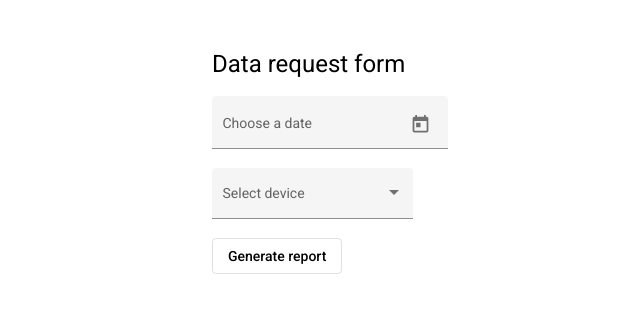
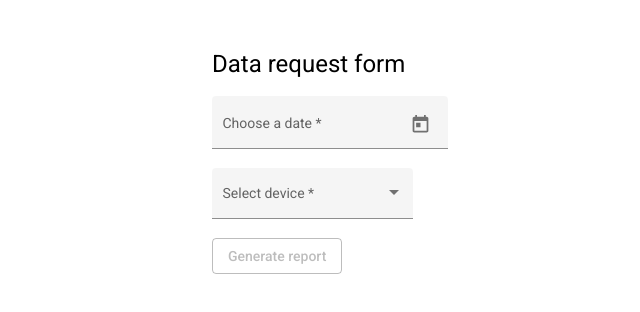
Before and after one commit to natali-gracia/ng-request-form, an Angular app: page / in a window 1280 px wide. Shown: the top 312 px of the page, without its empty margins (128-768 px from the left). Built offline with nearby package versions, Linux system fonts and the light colour scheme.

Commit message:
created device controller and generated request data

```diff
--- a/src/app/app.component.html
+++ b/src/app/app.component.html
@@ -2,7 +2,7 @@
   <form [formGroup]="form" (ngSubmit)="getReport()">
     <h1>Data request form</h1>
     <app-calendar [formParent]="form"></app-calendar>
-    <app-devices></app-devices>
-    <button mat-stroked-button type="submit">Generate report</button>
+    <app-devices [formParent]="form"></app-devices>
+    <button mat-stroked-button type="submit" [disabled]="form.invalid">Generate report</button>
   </form>
 </div>
--- a/src/app/app.component.ts
+++ b/src/app/app.component.ts
@@ -1,5 +1,5 @@
 import { Component, OnInit } from '@angular/core';
-import { FormControl, FormGroup } from '@angular/forms';
+import { FormControl, FormGroup, Validators } from '@angular/forms';
 
 @Component({
   selector: 'app-root',
@@ -13,12 +13,13 @@ export class AppComponent implements OnInit {
 
   ngOnInit() {
     this.form = new FormGroup({
-      date: new FormControl('')
+      date: new FormControl('', Validators.required),
+      device: new FormControl('', Validators.required)
     })
   }
 
   getReport() {
-    console.log('Report generated!', this.form)
+    const formData = {...this.form.value}
+    console.log('Form Data: ', formData);
   }
-
 }
--- a/src/app/devices/devices.component.html
+++ b/src/app/devices/devices.component.html
@@ -1,7 +1,7 @@
-<div>
+<div [formGroup]="formParent">
   <mat-form-field appearance="fill">
     <mat-label>Select device</mat-label>
-    <mat-select [(ngModel)]="selectedValue" name="device">
+    <mat-select formControlName="device">
       <mat-option *ngFor="let device of devices" [value]="device.value">
         {{ device.viewValue }}
       </mat-option>
--- a/src/app/devices/devices.component.ts
+++ b/src/app/devices/devices.component.ts
@@ -1,4 +1,5 @@
-import { Component, OnInit } from '@angular/core';
+import { Component, Input, OnInit } from '@angular/core';
+import { FormGroup } from '@angular/forms';
 
 interface Device {
   value: string;
@@ -11,6 +12,8 @@ interface Device {
   styleUrls: ['./devices.component.css']
 })
 export class DevicesComponent implements OnInit {
+
+  @Input() formParent!: FormGroup
 
   selectedValue: string = ''
 
```
